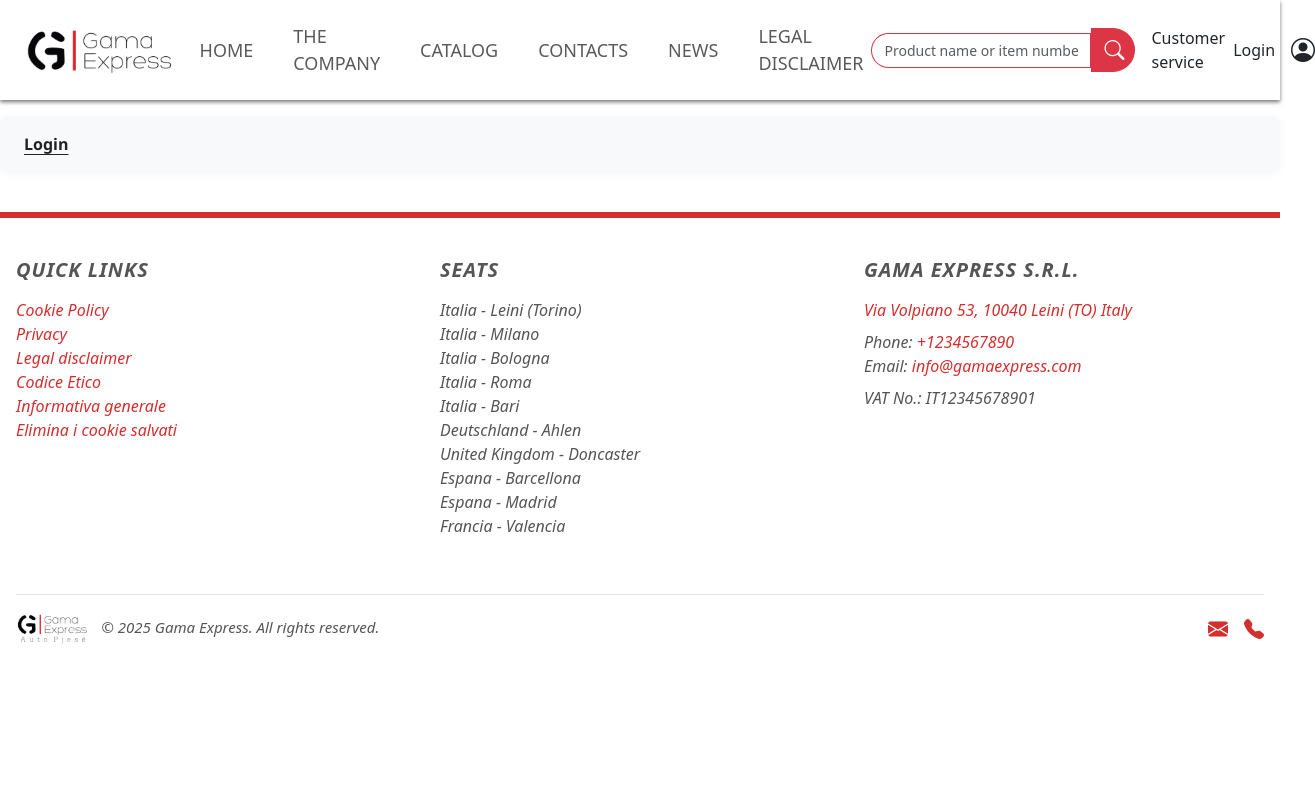
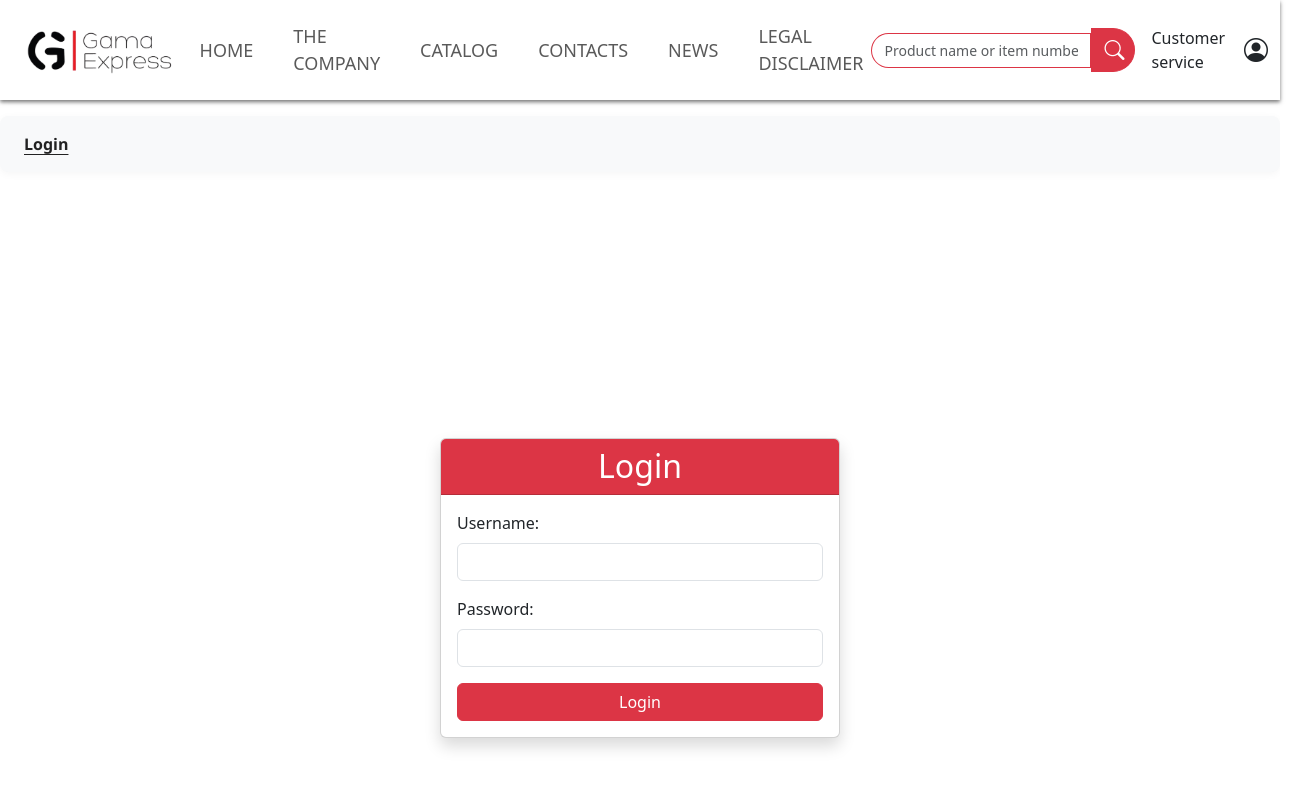
Before and after one commit to AmaRamaa/Gama-Express, a React (Vite) app: page /Login in a window 1280 px wide. Shown: the top 800 px of the page, 1315 px wide, since content can reach past the window. Built offline with nearby package versions, Linux system fonts and the light colour scheme.

Commit message:
feat: add authentication and profile management; implement login and profile pages; update routing and header behavior

```diff
--- a/src/App.jsx
+++ b/src/App.jsx
@@ -11,6 +11,8 @@ import Breadcrumbs from "./layouts/BreadCrums/BreadCrums"
 import { supabase } from "./supaBase/supaBase"
 import SearchResultsPage from "./pages/ShopPage/SearchResultsPage"
 import DashboardRouting from "./dashboard/DashboardRouting"
+import Auth from "./pages/Auth/Auth"
+import Profile from "./pages/Auth/Profile"
 
 function CatalogManufacturersWrapper() {
   const [manufacturers, setManufacturers] = useState([])
@@ -107,6 +109,8 @@ function App() {
                   element={<ProductDetails />}
                 />
                 <Route path="/testing" element={<Testing />} />
+                <Route path="/Login" element={<Auth />} />
+                <Route path="/profile" element={<Profile />} />
                 {/* Dashboard routes without Header/Footer */}
               </Routes>
               <Footer />
--- a/src/layouts/BreadCrums/BreadCrums.jsx
+++ b/src/layouts/BreadCrums/BreadCrums.jsx
@@ -26,6 +26,11 @@ function getBreadcrumbs(location) {
 export default function Breadcrumbs() {
     const location = useLocation();
     const breadcrumbs = getBreadcrumbs(location);
+
+    // Hide breadcrumbs on /login route
+    if (location.pathname === '/login') {
+        return null;
+    }
 
     return (
         <nav
--- a/src/layouts/Header/Header.jsx
+++ b/src/layouts/Header/Header.jsx
@@ -1,9 +1,10 @@
-import React, { useState } from "react";
+import { useState, useEffect, useRef } from "react";
 import { Link, NavLink, useLocation, useNavigate } from "react-router-dom";
 import GamaLogo from "../../assets/Gamalogo.png";
 import "bootstrap/dist/css/bootstrap.min.css";
 import "bootstrap-icons/font/bootstrap-icons.css";
 import "./index.css";
+import { supabase } from "../../supaBase/supaBase";
 
 const navLinks = [
     { label: "HOME", to: "/" },
@@ -17,30 +18,59 @@ const navLinks = [
 const Header = () => {
     const [menuOpen, setMenuOpen] = useState(false);
     const [search, setSearch] = useState("");
+    const [showHeader, setShowHeader] = useState(true); // NEW
+    const lastScrollY = useRef(window.scrollY); // NEW
     const location = useLocation();
     const navigate = useNavigate();
+
+    // Scroll handler for sticky header animation
+    useEffect(() => {
+        const handleScroll = () => {
+            const currentScrollY = window.scrollY;
+            if (currentScrollY < 50) {
+                setShowHeader(true);
+            } else if (currentScrollY > lastScrollY.current) {
+                setShowHeader(false); // scrolling down
+            } else {
+                setShowHeader(true); // scrolling up
+            }
+            lastScrollY.current = currentScrollY;
+        };
+        window.addEventListener("scroll", handleScroll);
+        return () => window.removeEventListener("scroll", handleScroll);
+    }, []);
 
     const handleSearch = (e) => {
         e.preventDefault();
         if (search.trim()) {
-            // Navigate to /catalog?search=searchTerm
             navigate(`/catalog?search=${encodeURIComponent(search.trim())}`);
         }
     };
 
+    const handleProfileClick = async () => {
+        const { data: { user } } = await supabase.auth.getUser();
+        if (user) {
+            navigate("/profile");
+        } else {
+            navigate("/login");
+        }
+    };
+
     return (
-        <div className="header-container"
-            style={{zIndex: 1500000, position: "sticky", top: 0, width: "100%", backgroundColor: "#fff", boxShadow: "0 2px 4px rgba(0, 0, 0, 0.5)" }}>
-            {/* Top Bar
-            <div className="bg-danger text-white text-center fw-semibold py-2" style={{ fontSize: 16 }}>
-
-            </div> */}
-
-            {/* Main Header */}
+        <div
+            className={`header-container${showHeader ? " header-visible" : " header-hidden"}`}
+            style={{
+                zIndex: 1500000,
+                position: "sticky",
+                top: 0,
+                width: "100%",
+                backgroundColor: "#fff",
+                boxShadow: "0 2px 4px rgba(0, 0, 0, 0.5)"
+            }}
+        >
             <header className="bg-white shadow-sm" style={{ height: "100px", display: "flex", alignItems: "center" }}>
                 <nav className="navbar navbar-expand-lg w-100">
                     <div className="container-fluid" style={{ maxWidth: 1400 }}>
-                        {/* Logo */}
                         <Link className="navbar-brand" to="/">
                             <img
                                 src={GamaLogo}
@@ -48,7 +78,6 @@ const Header = () => {
                                 style={{ height: 48, marginLeft: 12 }}
                             />
                         </Link>
-                        {/* Hamburger */}
                         <button
                             className="navbar-toggler"
                             type="button"
@@ -73,7 +102,6 @@ const Header = () => {
                                             })}
                                         >
                                             {link.label}
-                                            {/* Active underline */}
                                             <span
                                                 style={{
                                                     display: "block",
@@ -105,11 +133,9 @@ const Header = () => {
                                     <i className="bi bi-search" style={{ fontSize: 20, color: "#fff" }}></i>
                                 </button>
                             </form>
-                            {/* User/Login */}
                             <div className="d-flex align-items-center" style={{ gap: 8 }}>
                                 <span className="fs-6 text-dark">Customer service</span>
-                                <span className="fs-6 text-dark">Login</span>
-                                <span className="fs-4 text-dark ms-2" style={{ cursor: "pointer" }}>
+                                <span className="fs-4 text-dark ms-2" style={{ cursor: "pointer" }} onClick={handleProfileClick}>
                                     <i className="bi bi-person-circle"></i>
                                 </span>
                             </div>
--- a/src/layouts/Header/index.css
+++ b/src/layouts/Header/index.css
@@ -40,3 +40,13 @@
         background: radial-gradient(circle at 30% 40%, #f5f5f5 0%, #f0eaea 60%, #a5a5a5 100%);
     }
 }
+
+.header-container {
+    transition: transform 0.3s cubic-bezier(.4,0,.2,1);
+}
+.header-hidden {
+    transform: translateY(-110%);
+}
+.header-visible {
+    transform: translateY(0);
+}
--- /dev/null
+++ b/src/pages/Auth/Auth.jsx
@@ -0,0 +1,78 @@
+import React, { useState } from "react";
+import { supabase } from "../../supaBase/supaBase";
+import { useNavigate } from "react-router-dom";
+
+const Auth = () => {
+    const [form, setForm] = useState({ username: "", password: "" });
+    const [error, setError] = useState("");
+    const navigate = useNavigate();
+
+    const handleChange = (e) => {
+        setForm({ ...form, [e.target.name]: e.target.value });
+    };
+
+    const handleSubmit = async (e) => {
+        e.preventDefault();
+        setError("");
+        const { data, error } = await supabase.auth.signInWithPassword({
+            email: form.username,
+            password: form.password,
+        });
+        if (error) {
+            setError(error.message || "Invalid username or password");
+        }
+        navigate("/");
+    };
+
+    return (
+        <div className="container d-flex justify-content-center align-items-center" style={{ minHeight: "100vh" }}>
+            <div className="card shadow" style={{ maxWidth: 400, width: "100%" }}>
+                <div className="card-header bg-danger text-white text-center">
+                    <h2 className="mb-0">Login</h2>
+                </div>
+                <div className="card-body">
+                    <form onSubmit={handleSubmit}>
+                        <div className="mb-3">
+                            <label htmlFor="username" className="form-label">
+                                Username:
+                            </label>
+                            <input
+                                type="text"
+                                id="username"
+                                name="username"
+                                value={form.username}
+                                onChange={handleChange}
+                                required
+                                className="form-control"
+                            />
+                        </div>
+                        <div className="mb-3">
+                            <label htmlFor="password" className="form-label">
+                                Password:
+                            </label>
+                            <input
+                                type="password"
+                                id="password"
+                                name="password"
+                                value={form.password}
+                                onChange={handleChange}
+                                required
+                                className="form-control"
+                            />
+                        </div>
+                        {error && (
+                            <div className="alert alert-danger py-2 mb-3" role="alert">
+                                {error}
+                            </div>
+                        )}
+                        <button type="submit" className="btn btn-danger w-100">
+                            Login
+                        </button>
+                    </form>
+                </div>
+            </div>
+        </div>
+    );
+};
+
+export default Auth;
--- /dev/null
+++ b/src/pages/Auth/Profile.jsx
@@ -0,0 +1,115 @@
+import React, { useEffect, useState } from "react";
+import { useNavigate } from "react-router-dom";
+import { supabase } from "../../supaBase/supaBase";
+
+const profileStyles = {
+    container: {
+        maxWidth: "400px",
+        margin: "40px auto",
+        padding: "32px",
+        borderRadius: "12px",
+        background: "#fff",
+        boxShadow: "0 4px 24px rgba(0,0,0,0.08)",
+        textAlign: "center",
+        fontFamily: "Segoe UI, Arial, sans-serif",
+    },
+    heading: {
+        fontSize: "2rem",
+        marginBottom: "24px",
+        color: "#2d3748",
+    },
+    label: {
+        fontWeight: "bold",
+        color: "#4a5568",
+    },
+    value: {
+        color: "#2d3748",
+        marginBottom: "16px",
+        display: "block",
+    },
+    button: {
+        marginTop: "24px",
+        padding: "10px 28px",
+        background: "#3182ce",
+        color: "#fff",
+        border: "none",
+        borderRadius: "6px",
+        fontSize: "1rem",
+        cursor: "pointer",
+        transition: "background 0.2s",
+    },
+};
+const Profile = () => {
+    const [profile, setProfile] = useState(null);
+    const [loading, setLoading] = useState(true);
+    const navigate = useNavigate();
+
+    useEffect(() => {
+        const getProfile = async () => {
+            setLoading(true);
+            const {
+                data: { user },
+                error: userError,
+            } = await supabase.auth.getUser();
+
+            if (userError || !user) {
+                setProfile(null);
+                setLoading(false);
+                return;
+            }
+
+            setProfile({
+                email: user.email,
+                id: user.id,
+            });
+            setLoading(false);
+        };
+
+        getProfile();
+    }, []);
+
+    const handleSignOut = async () => {
+        await supabase.auth.signOut();
+        setProfile(null);
+        navigate("/login"); // Redirect to login page after sign out
+        // Optionally, you can reload if needed, but usually navigate is enough
+        // window.location.reload();
+    };
+
+    if (loading)
+        return (
+            <div style={profileStyles.container}>
+            <div>Loading...</div>
+            </div>
+        );
+    if (!profile)
+        return (
+            <div style={profileStyles.container}>
+                <div>No profile found. Please log in.</div>
+            </div>
+        );
+
+    return (
+        <div style={profileStyles.container}>
+            <h2 style={profileStyles.heading}>Profile</h2>
+            <p>
+                <span style={profileStyles.label}>Email:</span>
+                <span style={profileStyles.value}>{profile.email}</span>
+            </p>
+            <p>
+                <span style={profileStyles.label}>User ID:</span>
+                <span style={profileStyles.value}>{profile.id}</span>
+            </p>
+            <button
+                style={profileStyles.button}
+                onClick={handleSignOut}
+                onMouseOver={e => (e.target.style.background = "#2b6cb0")}
+                onMouseOut={e => (e.target.style.background = "#3182ce")}
+            >
+                Sign Out
+            </button>
+        </div>
+    );
+};
+
+export default Profile;
```
